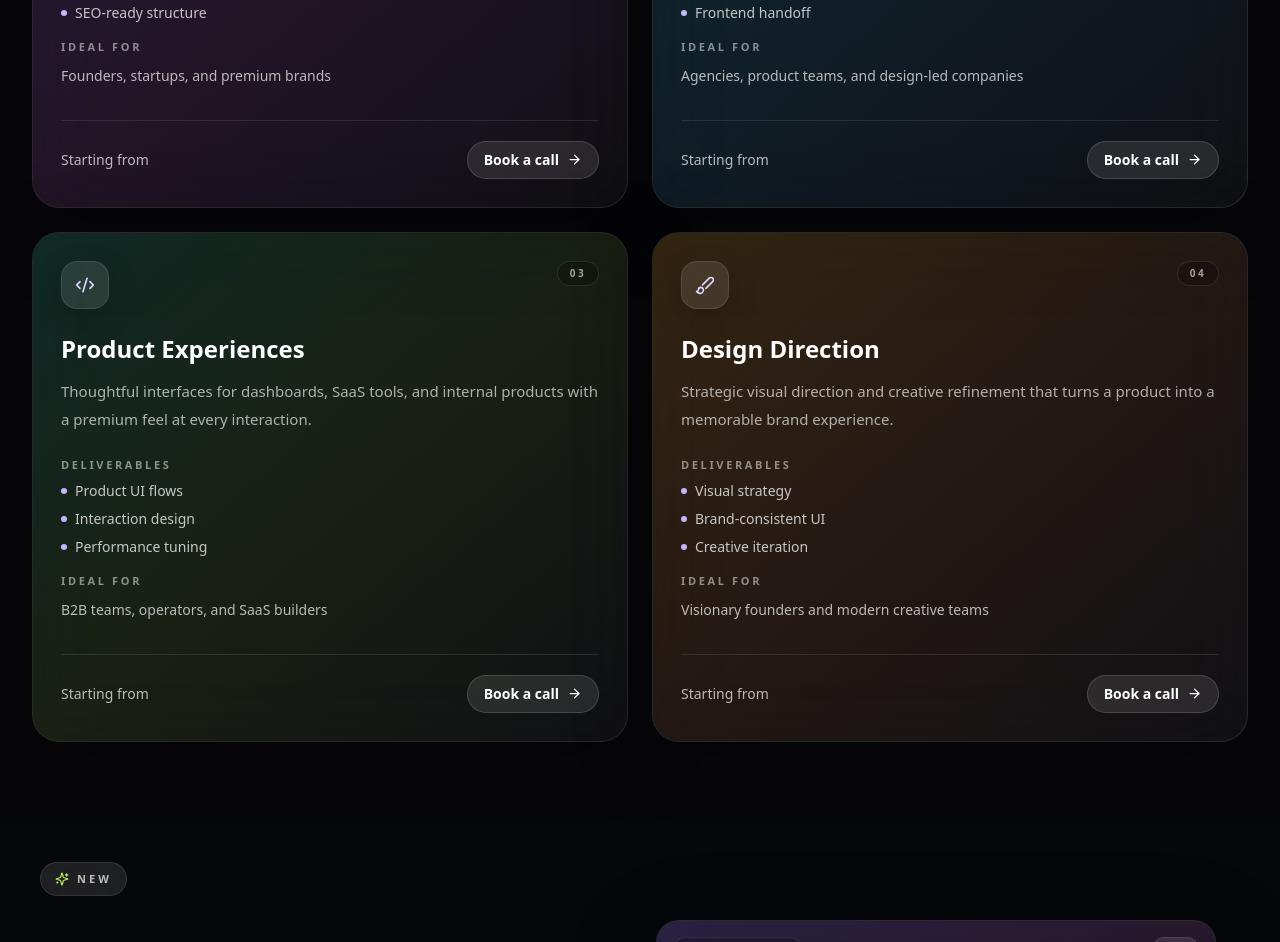
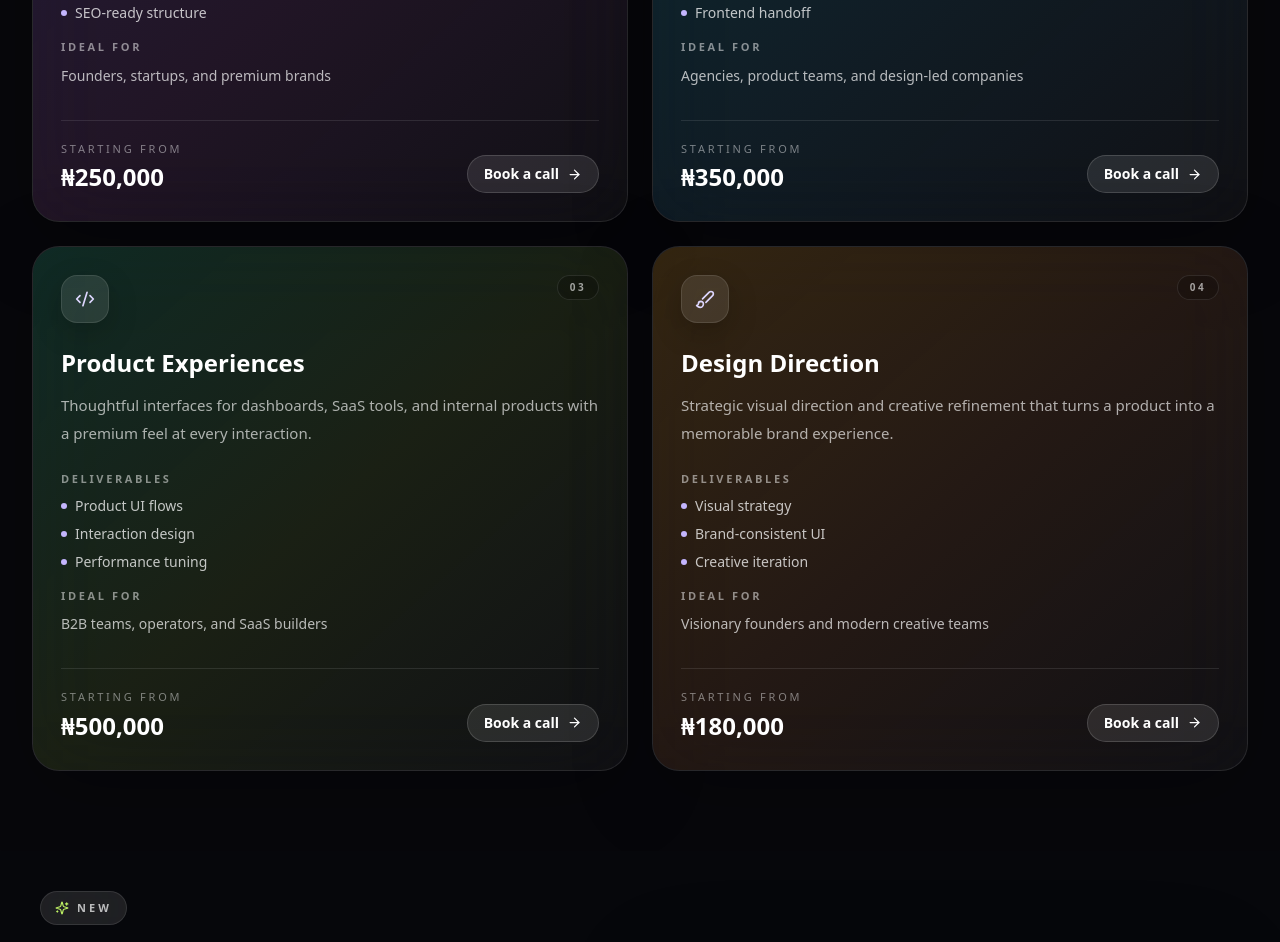
Before and after one commit to Tobi-Babalola123/Pointone-designs, a Next.js app: page / in a window 1280 px wide. Shown: the part 4100-5042 px from the top of the page. Built offline with nearby package versions, Linux system fonts and the light colour scheme.

Commit message:
upgraded all sections

```diff
--- a/components/PricingSection.tsx
+++ b/components/PricingSection.tsx
@@ -11,6 +11,7 @@ import {
 const services = [
   {
     title: "Launch Websites",
+    price: "₦250,000",
     description:
       "High-conversion marketing sites and product launches built with premium visual systems and clear user journeys.",
     deliverables: ["Responsive UI", "Motion polish", "SEO-ready structure"],
@@ -20,6 +21,7 @@ const services = [
   },
   {
     title: "UI Engineering",
+    price: "₦350,000",
     description:
       "Refined component systems, design implementation, and polished frontend architecture for fast-moving teams.",
     deliverables: [
@@ -33,6 +35,7 @@ const services = [
   },
   {
     title: "Product Experiences",
+    price: " ₦500,000",
     description:
       "Thoughtful interfaces for dashboards, SaaS tools, and internal products with a premium feel at every interaction.",
     deliverables: [
@@ -46,6 +49,7 @@ const services = [
   },
   {
     title: "Design Direction",
+    price: "₦180,000",
     description:
       "Strategic visual direction and creative refinement that turns a product into a memorable brand experience.",
     deliverables: [
@@ -131,10 +135,17 @@ const PricingSection = () => {
                     </div>
                   </div>
 
-                  <div className="mt-8 flex items-center justify-between gap-3 border-t border-white/10 pt-5">
-                    <span className="text-sm font-medium text-white/70">
-                      Starting from
-                    </span>
+                  <div className="mt-8 flex items-end justify-between gap-4 border-t border-white/10 pt-5">
+                    <div>
+                      <p className="text-[11px] uppercase tracking-[0.25em] text-white/45">
+                        Starting from
+                      </p>
+
+                      <h4 className="mt-1 text-2xl font-bold text-white">
+                        {service.price}
+                      </h4>
+                    </div>
+
                     <a
                       href="#contact"
                       className="inline-flex items-center gap-2 rounded-full border border-white/15 bg-white/10 px-4 py-2 text-sm font-semibold text-white transition hover:bg-white/15"
```
